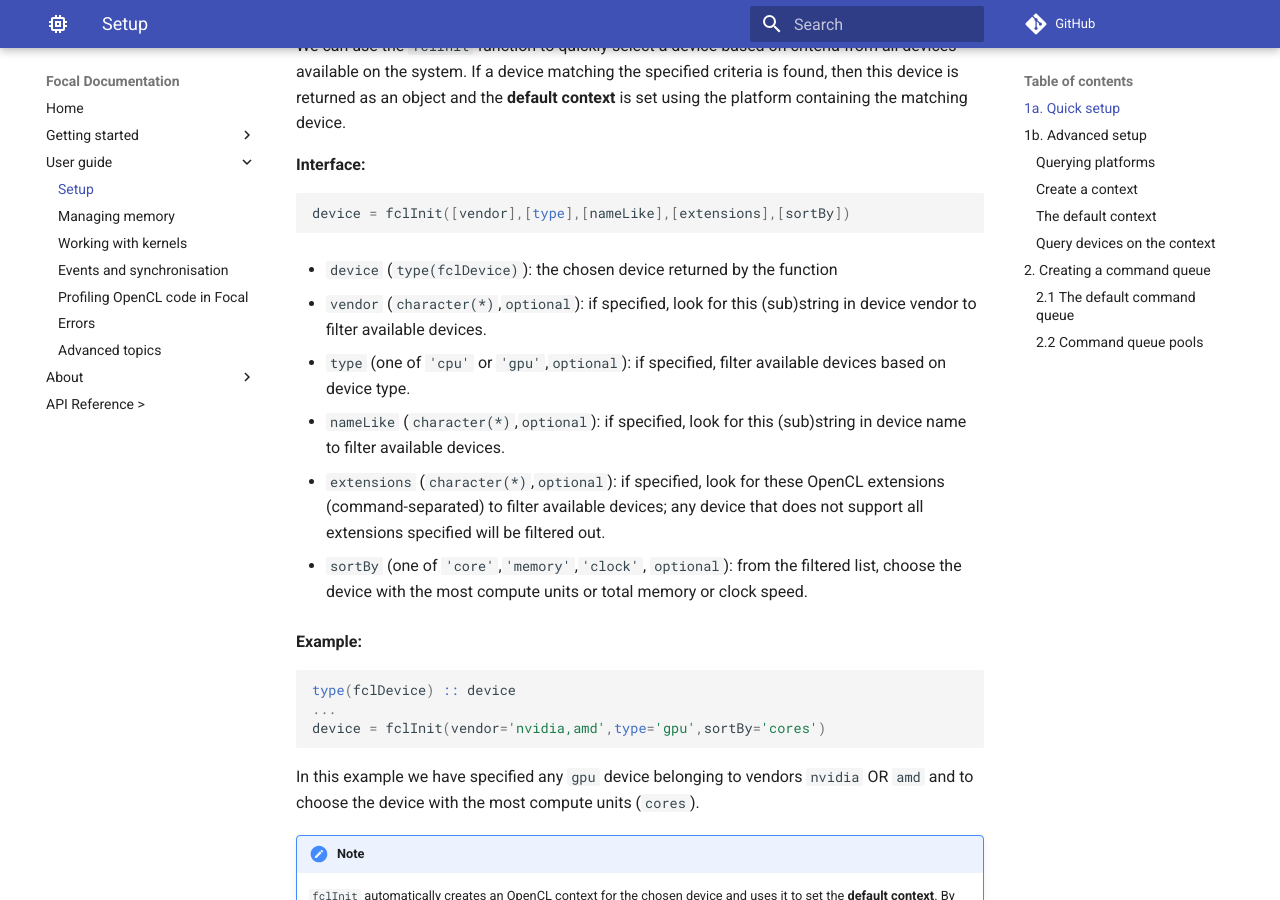
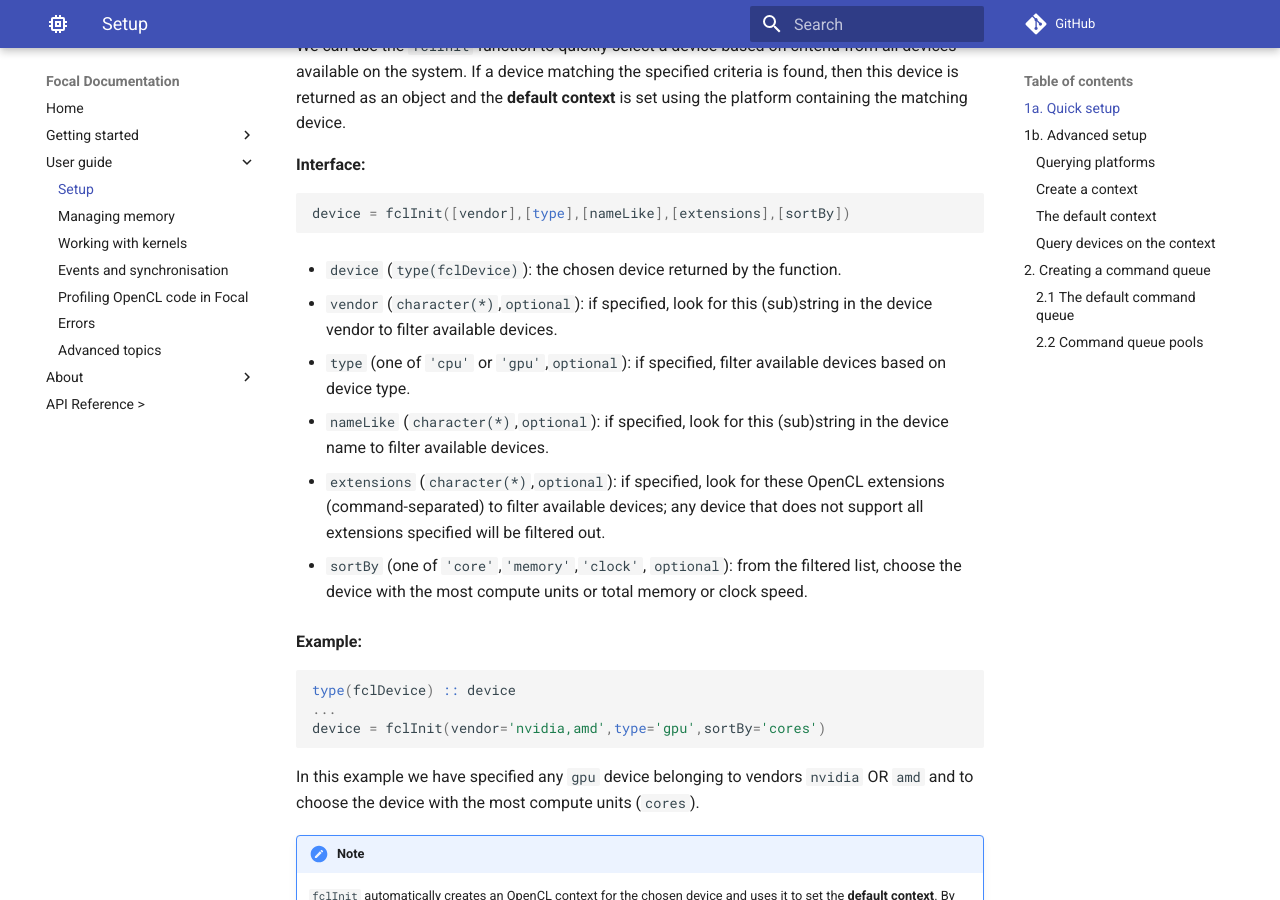
Before and after one commit to LKedward/focal-docs, an MkDocs documentation site: the page built from docs/setup.md, in a window 1280 px wide and 900 px high, scrolled down 314 px. Built offline with MkDocs 1.6.1 and Material for MkDocs 9.7.7, drawn with Linux system fonts in a browser that asks for light colours; comment, search, counter and statistics services are not loaded; some of the changed text lies outside the part shown.

Commit message:
Minor typos and fixes.

````diff
--- a/docs/setup.md
+++ b/docs/setup.md
@@ -16,13 +16,13 @@ __Interface:__
 device = fclInit([vendor],[type],[nameLike],[extensions],[sortBy])
 ```
 
-* `device` (`type(fclDevice)`): the chosen device returned by the function
+* `device` (`type(fclDevice)`): the chosen device returned by the function.
 
-* `vendor` (`character(*)`,`optional`): if specified, look for this (sub)string in device vendor to filter available devices.
+* `vendor` (`character(*)`,`optional`): if specified, look for this (sub)string in the device vendor to filter available devices.
 
 * `type` (one of `'cpu'` or `'gpu'`,`optional`): if specified, filter available devices based on device type.
 
-* `nameLike` (`character(*)`,`optional`): if specified, look for this (sub)string in device name to filter available devices.
+* `nameLike` (`character(*)`,`optional`): if specified, look for this (sub)string in the device name to filter available devices.
 
 * `extensions` (`character(*)`,`optional`): if specified, look for these OpenCL extensions (command-separated) to filter available devices; any device that does not support all extensions specified will be filtered out.
 
@@ -87,7 +87,7 @@ ctx = fclCreateContext(platform)
 ctx = fclCreateContext(vendor)
 ```
 
-* `ctx` (`type(fclContext)`): context object returned
+* `ctx` (`type(fclContext)`): context object returned.
 
 * `platform` (`type(fclPlatform)`): a Focal platform object on which to create the context.
 
````
Also changed, not shown: docs/quickstart.md (+3 -3 lines).
